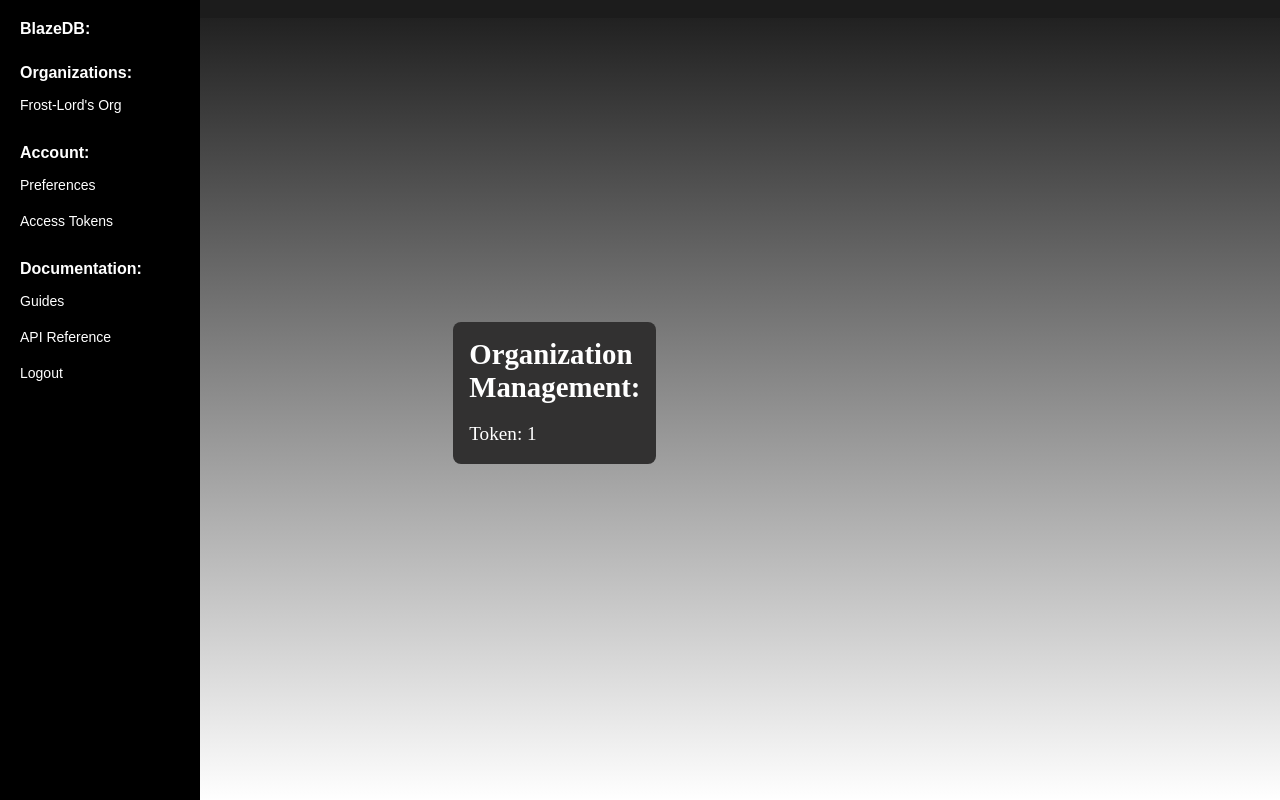
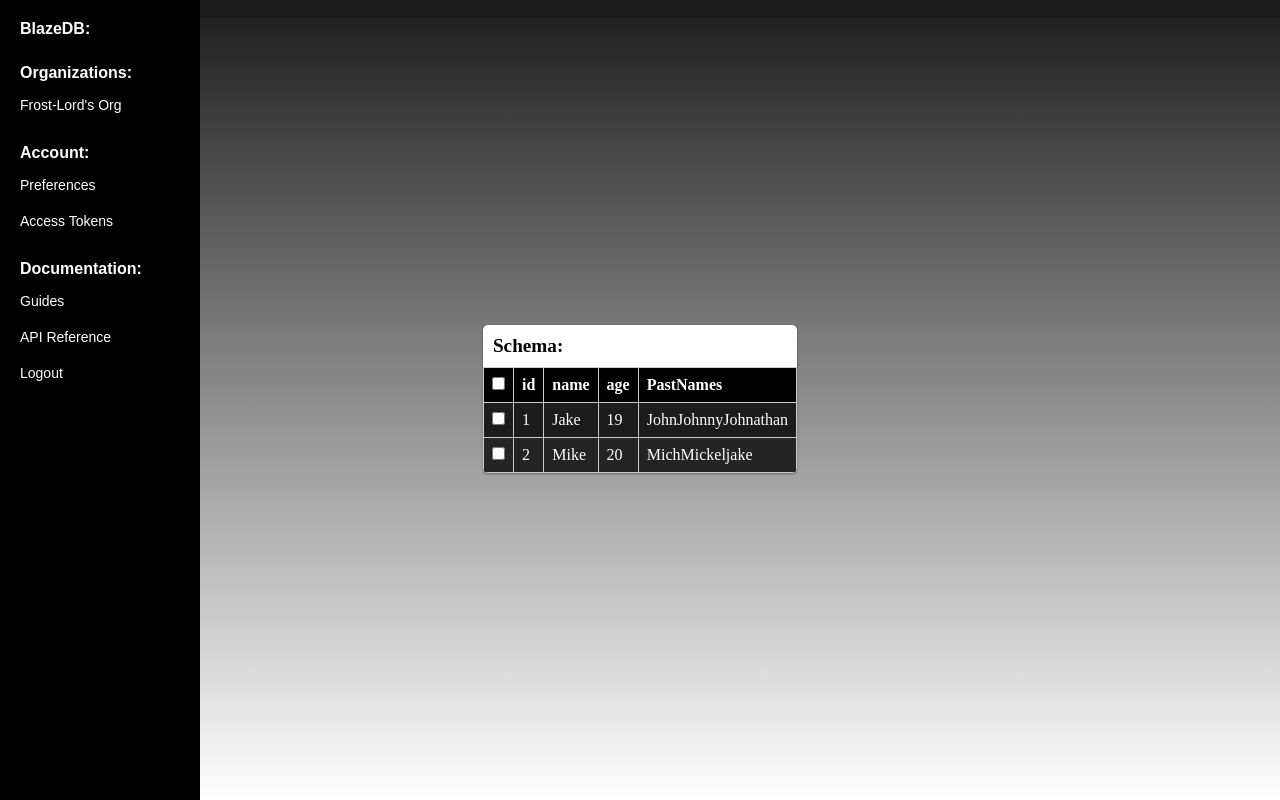
Before and after one commit to Frost-Lord/BlazeDB, a Next.js app in the folder website/: page /dashboard/1/manage in a window 1280 px wide. Built offline with nearby package versions, Linux system fonts and the light colour scheme.

Commit message:
Route + Schema Implementation
- New Route (GetSchema)
- Website Manage page - Render update

```diff
--- a/website/src/pages/dashboard/dashboard.js
+++ b/website/src/pages/dashboard.js
@@ -1,7 +1,7 @@
 import { useState, useEffect } from 'react';
 import Head from "next/head";
 import styles from "@/styles/Dashboard.module.css";
-import Sidebar from "../components/Sidebar";
+import Sidebar from "./components/Sidebar";
 import axios from 'axios';
 
 export default function Dashboard() {
@@ -17,7 +17,7 @@ export default function Dashboard() {
           {
             "name": "test",
             "type": "personal",
-            "token": "14kw67by436v7jf3c32"
+            "token": "435k2h7637c63hg76"
           },
           {
             "name": "test2",
--- a/website/src/pages/dashboard/[token]/manage.js
+++ b/website/src/pages/dashboard/[token]/manage.js
@@ -1,4 +1,5 @@
 import { useRouter } from 'next/router';
+import { useState, useEffect } from 'react';
 import Head from "next/head";
 import Sidebar from "../../components/Sidebar";
 import styles from '@/styles/Dashboard.module.css';
@@ -8,6 +9,91 @@ import axios from 'axios';
 const Manage = () => {
   const router = useRouter();
   const { token } = router.query;
+
+  const [RootData, setRootData] = useState(null);
+  const [schemaData, setSchemaData] = useState(null);
+
+
+
+  useEffect(() => {
+    async function fetchData() {
+      if (token) {
+        try {
+          const data = [
+            {
+              "id": "1",
+              "name": "Jake",
+              "age": 19,
+              "PastNames": [
+                "John",
+                "Johnny",
+                "Johnathan"
+              ]
+            },
+            {
+              "id": "2",
+              "name": "Mike",
+              "age": 20,
+              "PastNames": [
+                "Mich",
+                "Mickel",
+                "jake"
+              ]
+            }
+          ]
+
+          const schema = {
+            id: { type: String, default: null },
+            name: { type: String, default: null },
+            age: { type: Number, default: null },
+            PastNames: { type: Array, default: [] },
+          };
+          setSchemaData(schema);
+          setRootData(data);
+        } catch (error) {
+          console.log(error);
+        }
+      }
+    }
+    fetchData();
+  }, [token]);
+
+  const createHeaders = () => {
+    if (!schemaData) {
+      return null;
+    }
+    const schemaKeys = Object.keys(schemaData);
+    return (
+      <tr>
+        <th>
+          <input type="checkbox" />
+        </th>
+        {schemaKeys.map((key) => (
+          <th key={key}>{key}</th>
+        ))}
+      </tr>
+    );
+  };
+
+  const createRows = () => {
+    if (!schemaData) {
+      return null;
+    }
+    return (
+      <>
+        {RootData.map((item, index) => (
+          <tr key={item.id} className={index % 2 === 0 ? styles.lightRow : styles.darkRow}>
+            <td>
+              <input type="checkbox" />
+            </td>
+            {Object.keys(schemaData).map((key) => (
+              <td key={key}>{item[key]}</td>
+            ))}
+          </tr>
+        ))}
+      </>
+    );
+  };
 
   return (
     <>
@@ -30,17 +116,21 @@ const Manage = () => {
 
           <div className={styles.contentWrapper}>
 
-
-            <div className={styles.card}>
-              <div className={styles.cardTitle}>
-                <h2>Organization Management:</h2>
+            <div className={styles.cardSchema}>
+              <div className={styles.cardHeaderSchema}>
+                <h2>Schema:</h2>
               </div>
-              <div className={styles.cardBody}>
-                <p>Token: {token}</p>
+              <div className={styles.cardBodySchema}>
+                <table className={styles.table}>
+                  <thead>{createHeaders()}</thead>
+                  <tbody>{createRows()}</tbody>
+                </table>
               </div>
             </div>
 
           </div>
+
+
         </main>
       </div>
     </>
--- a/website/src/styles/Dashboard.module.css
+++ b/website/src/styles/Dashboard.module.css
@@ -140,3 +140,86 @@
   outline: none;
   transition: .3s;
 }
+
+
+.cardSchema {
+  background-color: #fff;
+  border-radius: 5px;
+  box-shadow: 0 1px 3px rgba(0, 0, 0, 0.12), 0 1px 2px rgba(0, 0, 0, 0.24);
+  margin-bottom: 20px;
+  overflow: hidden;
+  color: #0000;
+}
+
+.cardHeaderSchema h2 {
+  font-size: 1.2rem;
+  font-weight: bold;
+  margin: 0;
+  padding: 10px;
+  color: #000000;
+}
+
+.card-headerSchema {
+  background-color: #eee;
+  padding: 10px;
+  font-weight: bold;
+}
+
+.card-bodySchema {
+  padding: 10px;
+}
+
+.card-bodySchema > div {
+  display: flex;
+  flex-direction: row;
+  justify-content: space-between;
+  align-items: center;
+  margin-bottom: 5px;
+}
+
+.card-bodySchema > div > div:first-child {
+  font-weight: bold;
+  margin-right: 10px;
+}
+
+.table {
+  border-collapse: collapse;
+  width: 100%;
+  color: #fff;
+}
+
+.table th,
+.table td {
+  border: 1px solid #ccc;
+  padding: 8px;
+  text-align: left;
+}
+
+.table th {
+  background-color: #000000;
+  font-weight: bold;
+}
+
+.table tr:nth-child(even) {
+  background-color: #242424;
+}
+
+.table tr:nth-child(odd) {
+  background-color: #1c1c1c;
+}
+
+.table tr:hover {
+  background-color: #524f4f;
+}
+
+.table .checkbox {
+  text-align: center;
+}
+
+.table .checkbox input[type="checkbox"] {
+  margin: 0 auto;
+}
+
+.table .checkbox input[type="checkbox"]:checked {
+  background-color: #2196F3;
+}
```
Also changed, not shown: 2 other files (tests, documents, lock files or other folders).
